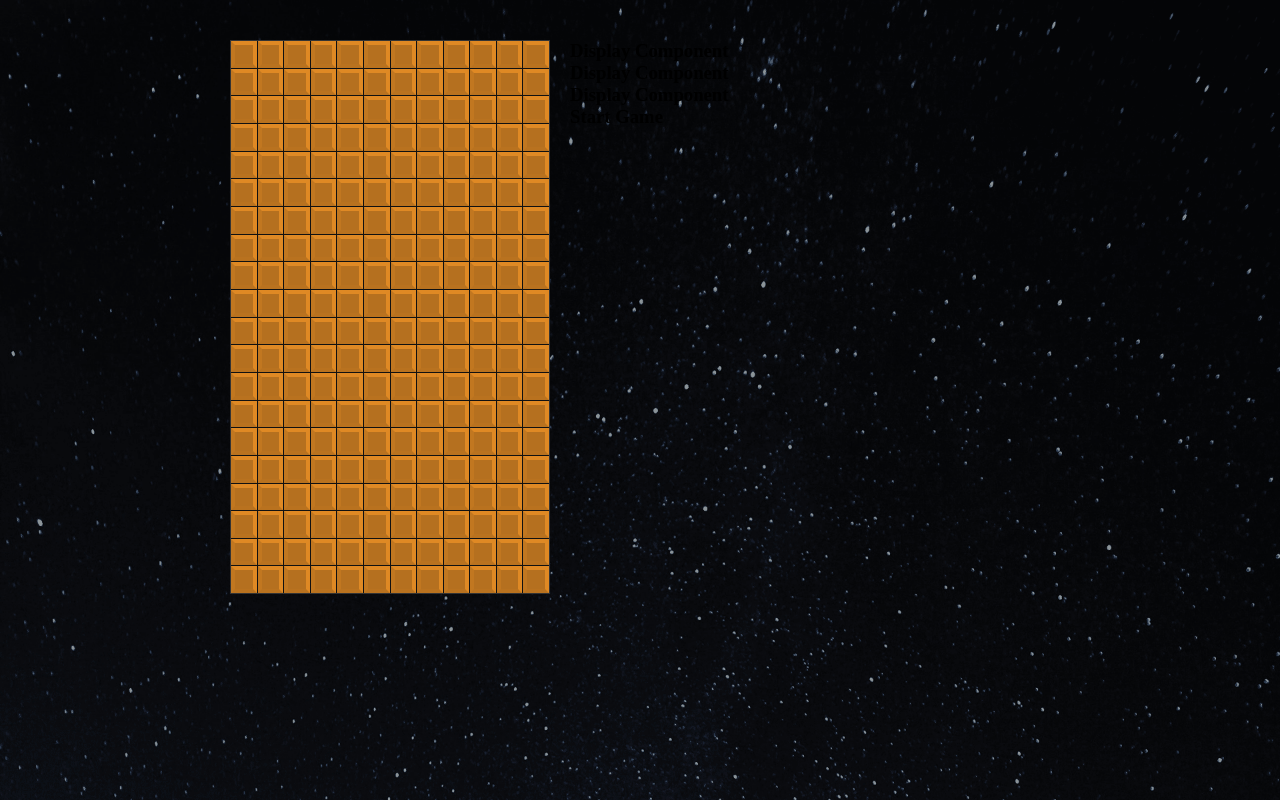
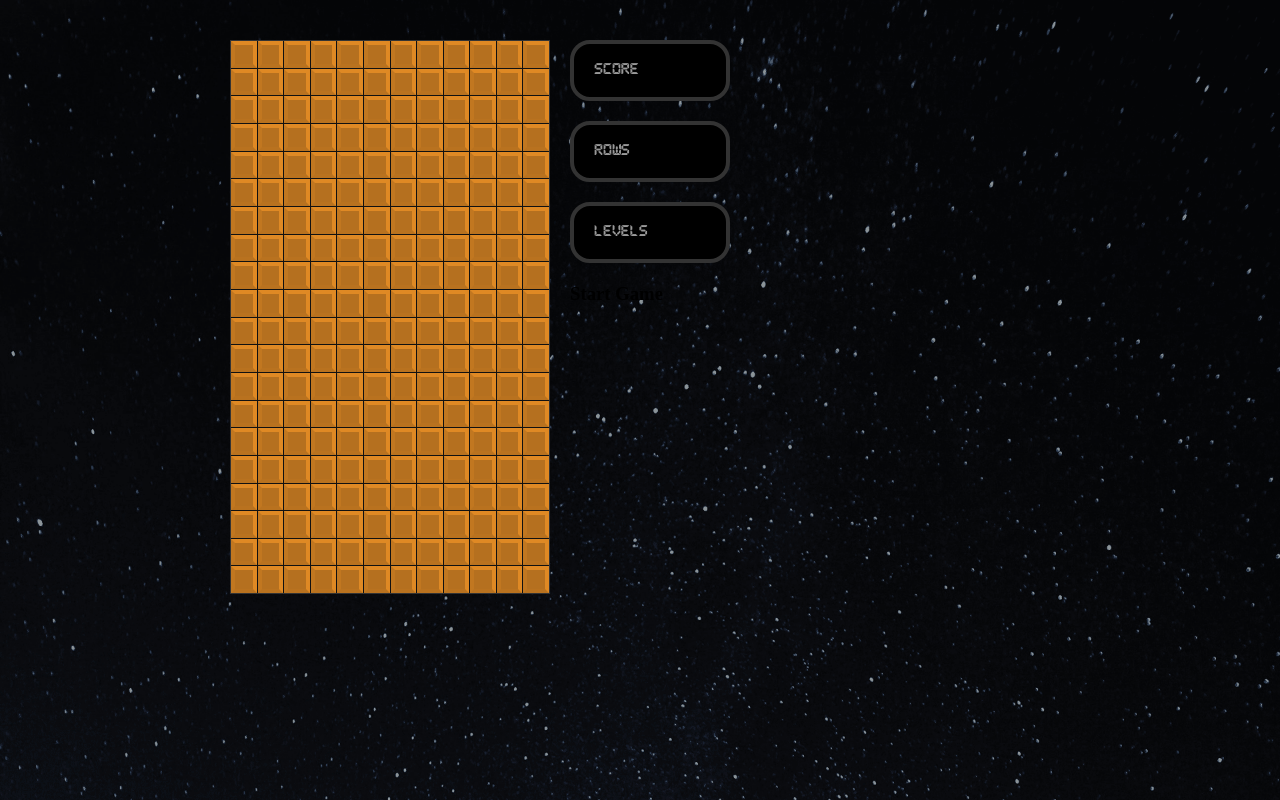
Before and after one commit to SimasDei/react-tetris, a React (Create React App) app: page / in a window 1280 px wide. Built offline with nearby package versions, Linux system fonts and the light colour scheme.

Commit message:
add styled display

```diff
--- a/src/components/Display.js
+++ b/src/components/Display.js
@@ -1,10 +1,12 @@
 import React from 'react'
+
+import StyledDisplay from './styles/StyledDisplay';
 
 const Display = ({gameOver, text}) => {
   return (
-    <div>
-      <h3>Display Component</h3>
-    </div>
+    <StyledDisplay gameOver={gameOver}>
+      {text}
+    </StyledDisplay>
   )
 }
 
--- a/src/components/Tetris.js
+++ b/src/components/Tetris.js
@@ -15,9 +15,9 @@ const Tetris = () => {
       <Stage stage={createStage()} />
       <aside>
       <div>
-        <Display text="Score" />
-        <Display text="Rows" />
-        <Display text="Level" />
+        <Display text={'Score'} />
+        <Display text={'Rows'} />
+        <Display text={'Levels'} />
       </div>
       <StartButton />
       </aside>
--- /dev/null
+++ b/src/components/styles/StyledDisplay.js
@@ -0,0 +1,18 @@
+import styled from 'styled-components';
+
+const StyledDisplay = styled.div`
+  display: flex;
+  align-items: center;
+  margin: 0 0 20px 0;
+  padding: 20px;
+  border: 4px solid #333;
+  min-height: 30px;
+  width: 100%;
+  border-radius: 20px;
+  color: ${props => (props.gameOver ? 'red' : '#999')};
+  background: #000;
+  font-family: Pixel, Arial;
+  font-size: 0.8rem;
+`;
+
+export default StyledDisplay;
```
